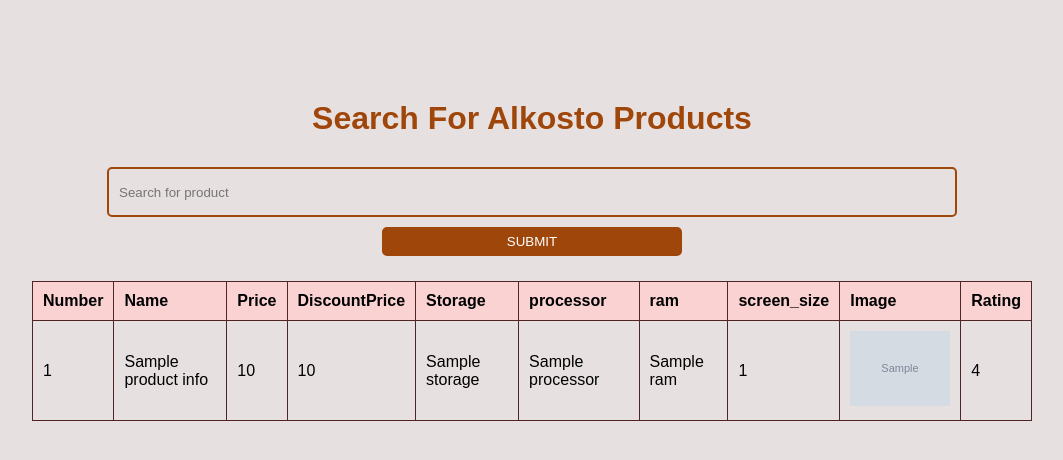
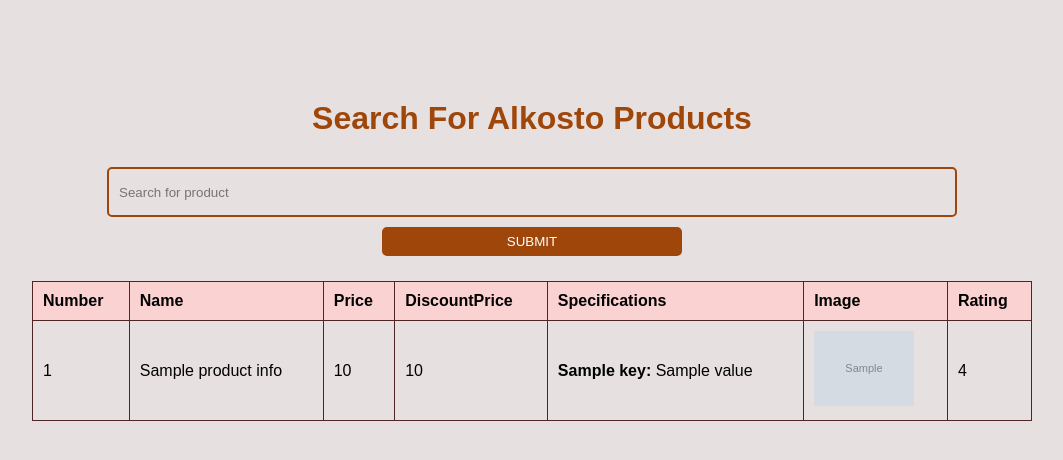
Before and after one commit to Cristianty123/testscrapping, a Django app: template core/templates/core/home.html in a window 1280 px wide. Shown: the top 460 px of the page, without its empty margins (108-1171 px from the left). Run offline with Django 5.2, Linux system fonts and the light colour scheme; the template is opened without the code that fills it: most values are stand-ins (such as "Sample title", 1, 10 or a date in 2020); grey boxes marked "Sample" are stand-in pictures.

Commit message:
se muestran lasespecificaciones

```diff
--- a/core/templates/core/home.html
+++ b/core/templates/core/home.html
@@ -90,10 +90,7 @@
                     <th>Name</th>
                     <th>Price</th>
                     <th>DiscountPrice</th>
-                    <th>Storage</th>
-                    <th>processor</th>
-                    <th>ram</th>
-                    <th>screen_size</th>
+                    <th>Specifications</th>
                     <th>Image</th>
                     <th>Rating</th>
                 </tr>
@@ -105,10 +102,15 @@
                     <td>{{product_info.name}}</td>
                     <td>{{ product_info.old_price }}</td>
                     <td>{{product_info.discount_price}}</td>
-                    <td>{{product_info.storage}}</td>
-                    <td>{{product_info.processor}}</td>
-                    <td>{{product_info.ram}}</td>
-                    <td>{{product_info.screen_size}}</td>
+                    <td>
+                        <ul style="list-style-type: none; padding: 0; margin: 0;">
+                            {% for key, value in product_info.specifications.items %}
+                            <li><strong>{{ key }}:</strong> {{ value }}</li>
+                            {% empty %}
+                            <li>No specifications available</li>
+                            {% endfor %}
+                        </ul>
+                    </td>
                     <td><img src="{{product_info.image_url}}" alt="{{product_info.name}} Image"></td>
                     <td>{{product_info.stars}}</td>
                 </tr>
```
Also changed, not shown: core/views.py (+5 -20 lines).
